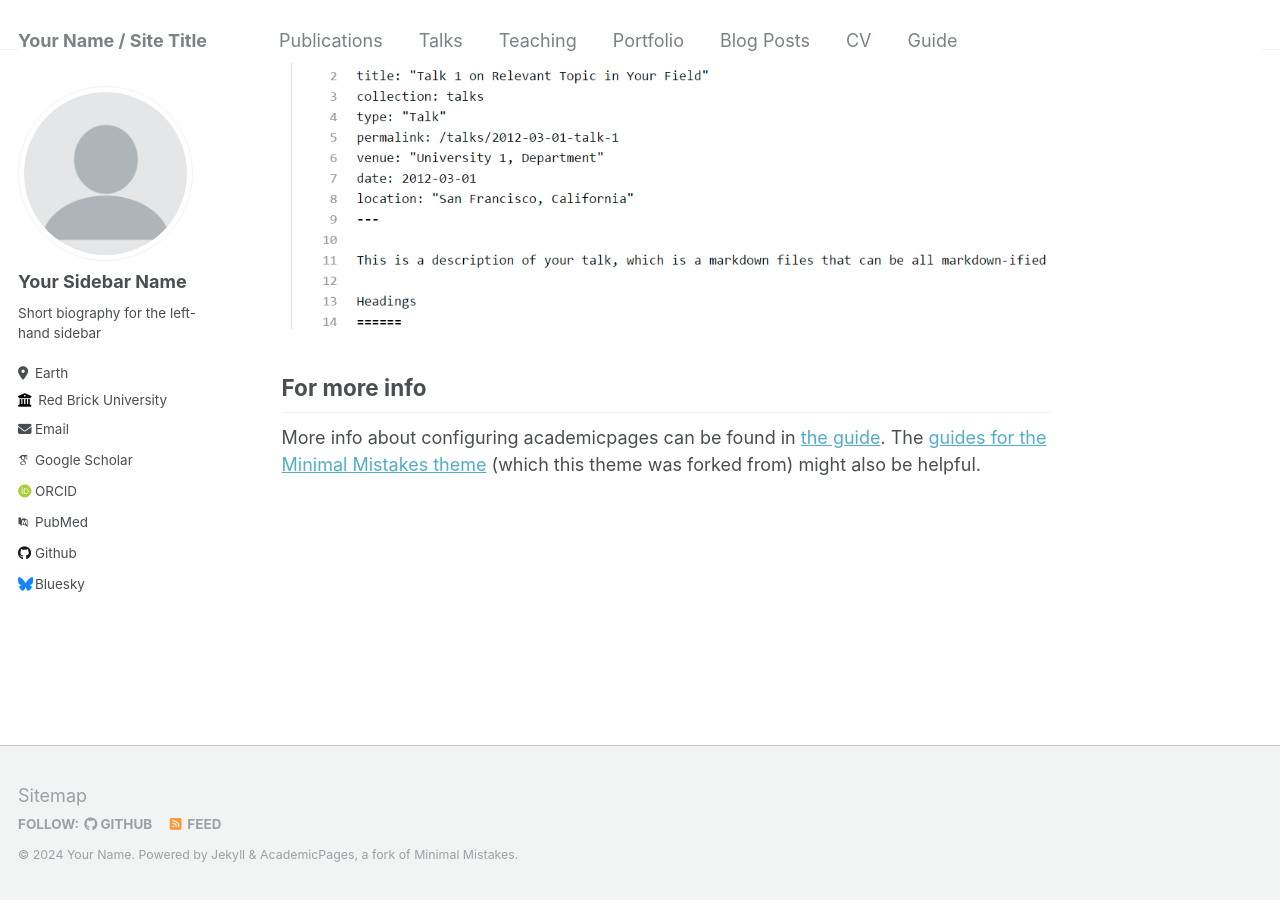
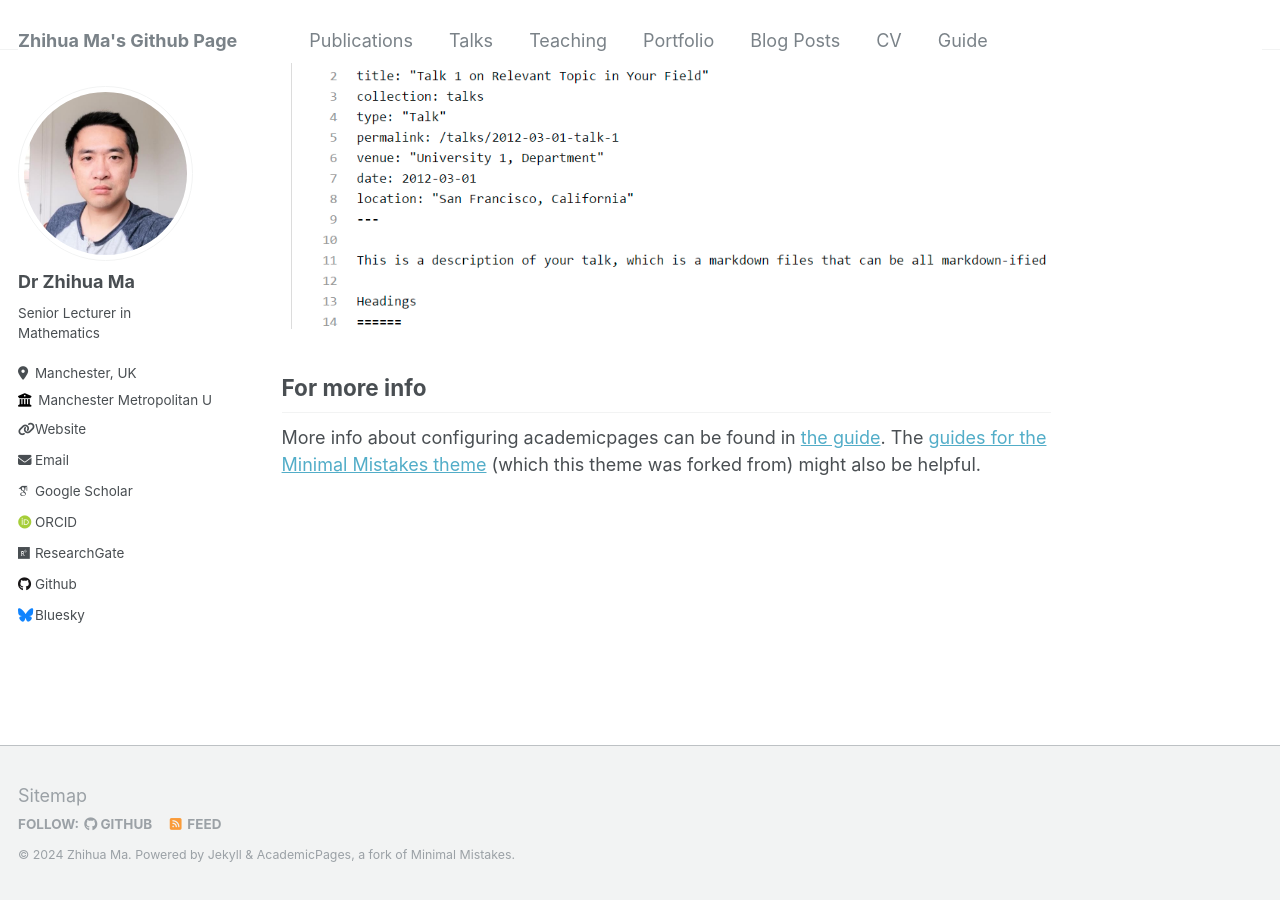
Before and after one commit to jackycfd/jackycfd.github.io, a Jekyll site: the page built from _pages/about.md, in a window 1280 px wide and 900 px high, scrolled down 2640 px. Built offline with Jekyll 4.4.1, drawn with Linux system fonts in a browser that asks for light colours; some web fonts are replaced.

Commit message:
updating profile

```diff
--- a/_config.yml
+++ b/_config.yml
@@ -8,41 +8,41 @@
 
 # Basic Site Settings
 locale                   : "en-US"
-title                    : "Your Name / Site Title"
+title                    : "Zhihua Ma's Github Page"
 title_separator          : "-"
-name                     : &name "Your Name"
+name                     : &name "Zhihua Ma"
 description              : &description "personal description"
-url                      : https://academicpages.github.io # the base hostname & protocol for your site e.g. "https://mmistakes.github.io"
+url                      : https://zhihuammu.github.io # the base hostname & protocol for your site e.g. "https://mmistakes.github.io"
 baseurl                  : "" # the subpath of your site, e.g. "/blog"
-repository               : "academicpages/academicpages.github.io"
+repository               : "zhihuammu/zhihuammu.github.io"
 
 # Site Author - The following control what appear as part of the author content on the side bar.
 #               If a field is blank the icon and link will not appear, otherwise it will be shown.
 #               Additional customization can be done by editing /_includes/author-profile.html
 author:
   # Biographic information
-  avatar           : "profile.png"
-  name             : "Your Sidebar Name"
+  avatar           : "zhihuaPhoto.jpg"
+  name             : "Dr Zhihua Ma"
   pronouns         : # example: "she/her"
-  bio              : "Short biography for the left-hand sidebar"
-  location         : "Earth"
-  employer         : "Red Brick University"
-  uri              : # URL
-  email            : "none@example.org"
+  bio              : "Senior Lecturer in Mathematics"
+  location         : "Manchester, UK"
+  employer         : "Manchester Metropolitan University"
+  uri              : "https://www.mmu.ac.uk/staff/profile/dr-zhihua-ma"
+  email            : "z.ma@mmu.ac.uk"
 
   # Academic websites
   arxiv            : # URL - Update with the correct link to your profile
-  googlescholar    : "https://scholar.google.com/citations?user=PS_CX0AAAAAJ"
+  googlescholar    : "https://scholar.google.com/citations?user=YSJ7UXoAAAAJ&hl=en"
   impactstory      : # URL
-  orcid            : "http://orcid.org/yourorcidurl"
-  pubmed           : "https://www.ncbi.nlm.nih.gov/pubmed/?term=john+snow"
-  researchgate     : # URL
+  orcid            : "https://orcid.org/0000-0002-2426-3038"
+  pubmed           : # URL
+  researchgate     : "https://www.researchgate.net/profile/Zhihua-Ma"
 
   # Repositories and software development
   bitbucket        : # Username - Update with your username on the site
   codepen          : # Username
   dribbble         : # Username
-  github           : "academicpages"
+  github           : "zhihuammu"
   kaggle           : # Username
   stackoverflow    : # User number or user number and name (i.e., use "1" or "1/jeff-atwood")
 
```
Also changed, not shown: images/zhihuaPhoto.jpg (added).
